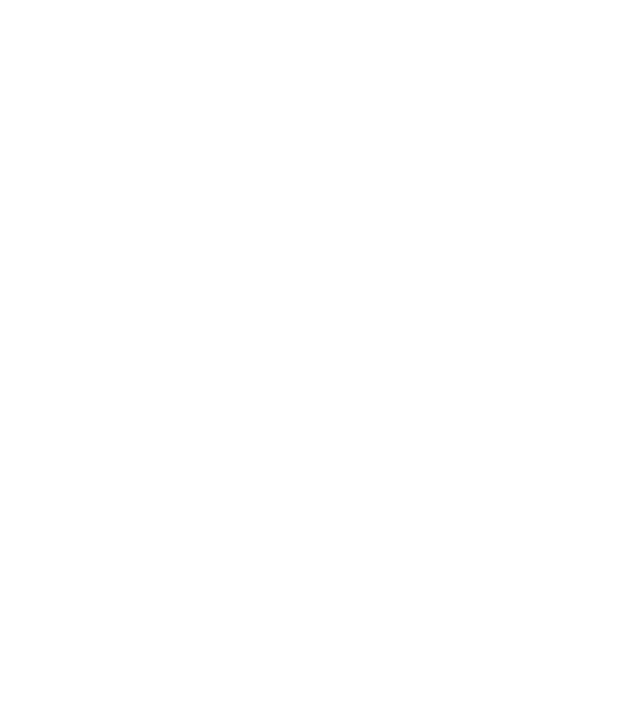
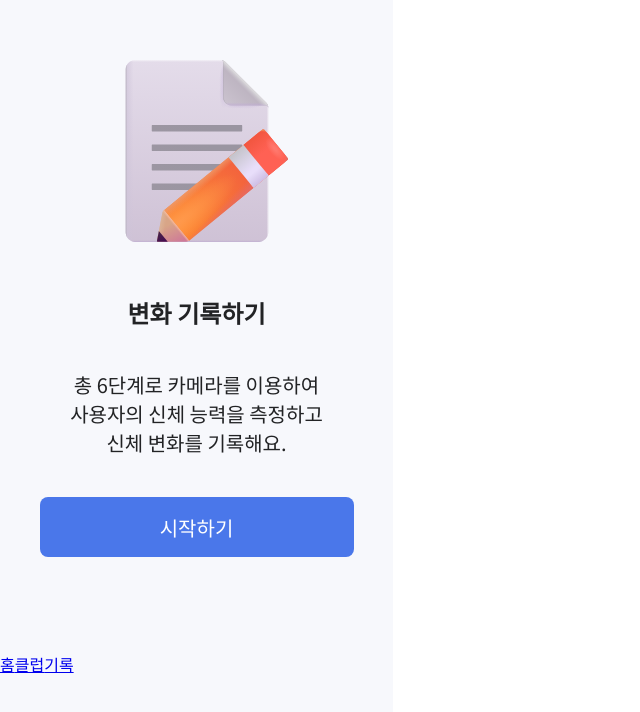
Before and after one commit to JYBESiU/kkangchong-front, a React (Create React App) app: page /record-start in a window 1280 px wide. Before the commit this address had no page. Shown: the part 124-836 px from the top of the page, without its empty margins (0-640 px from the left). Before the commit the page ends 800 px from the top, so only its background shows below. Built offline with nearby package versions, Linux system fonts and the light colour scheme.

Commit message:
record-start 페이지 생성

```diff
--- a/src/Router.tsx
+++ b/src/Router.tsx
@@ -5,12 +5,19 @@ import MeasuringPage from 'pages/MeasuringPage';
 import ClubsPage from 'pages/ClubsPage';
 import ResultPage from 'pages/ResultPage';
 import { MeasurementProvider } from 'components/MeasurementContext';
+import NavigationLayout from 'pages/NavigationLayout';
+import RecordStartPage from 'pages/RecordStartPage';
 
 function Router() {
   return (
     <BrowserRouter>
       <Routes>
-        <Route path="/" element={<Home />} />
+        <Route element={<NavigationLayout />}>
+          <Route path="/" element={<Home />} />
+          <Route path="clubs" element={<ClubsPage />} />
+          <Route path="record-start" element={<RecordStartPage />} />
+        </Route>
+
         <Route
           path="measuring"
           element={
@@ -19,7 +26,6 @@ function Router() {
             </MeasurementProvider>
           }
         />
-        <Route path="clubs" element={<ClubsPage />} />
         <Route path="result" element={<ResultPage />} />
       </Routes>
     </BrowserRouter>
--- /dev/null
+++ b/src/components/shared/BottomNavigation.tsx
@@ -0,0 +1,27 @@
+import { Link, useLocation } from 'react-router-dom';
+
+function BottomNavigation() {
+  const location = useLocation();
+
+  return (
+    <nav style={{ position: 'fixed', bottom: 0, width: '100%' }}>
+      <Link to="/" className={location.pathname === '/' ? 'active' : ''}>
+        홈
+      </Link>
+      <Link
+        to="/clubs"
+        className={location.pathname === '/clubs' ? 'active' : ''}
+      >
+        클럽
+      </Link>
+      <Link
+        to="/record-start"
+        className={location.pathname === '/record-start' ? 'active' : ''}
+      >
+        기록
+      </Link>
+    </nav>
+  );
+}
+
+export default BottomNavigation;
--- /dev/null
+++ b/src/pages/NavigationLayout.tsx
@@ -0,0 +1,13 @@
+import { Outlet } from 'react-router-dom';
+import BottomNavigation from '../components/shared/BottomNavigation';
+
+function NavigationLayout() {
+  return (
+    <div>
+      <Outlet />
+      <BottomNavigation />
+    </div>
+  );
+}
+
+export default NavigationLayout;
--- /dev/null
+++ b/src/pages/RecordStartPage.tsx
@@ -0,0 +1,79 @@
+import styled from '@emotion/styled';
+import { useNavigate } from 'react-router-dom';
+
+import { Button, Text } from 'components/shared';
+import { colors } from 'utils/color';
+import { Icon } from 'components/IconContext';
+
+function RecordStartPage() {
+  const navigate = useNavigate();
+
+  const handleStartButton = () => {
+    navigate('/measuring');
+  };
+
+  return (
+    <Root>
+      <img src={'/images/memo.svg'} width={208} height={208} />
+      <Text fontSize={24} fontWeight={700}>
+        변화 기록하기
+      </Text>
+
+      <Text textAlign={'center'}>
+        총 6단계로 카메라를 이용하여
+        <br />
+        사용자의 신체 능력을 측정하고
+        <br />
+        신체 변화를 기록해요.
+      </Text>
+
+      <Button
+        width={'314px'}
+        height={'60px'}
+        label={'시작하기'}
+        onClick={handleStartButton}
+      />
+    </Root>
+  );
+}
+
+export default RecordStartPage;
+
+const Root = styled.div`
+  display: flex;
+  gap: 40px;
+  flex-direction: column;
+  justify-content: center;
+  align-items: center;
+  height: 100vh;
+  width: 393px;
+  height: 852px;
+  background-color: ${colors.blue1};
+`;
+
+const IconOneElement = (
+  <div
+    style={{
+      width: 88.7,
+      height: 63.9,
+      position: 'absolute',
+      left: 113,
+      top: 189,
+    }}
+  >
+    <Icon icon="PageWithCurl" />
+  </div>
+);
+const IconTwoElement = (
+  <div
+    style={{
+      width: 33.1,
+      height: 53.79,
+      position: 'absolute',
+      left: 77,
+      top: 246,
+    }}
+  >
+    <Icon icon="MagnifyingGlassTiltedRight" />
+  </div>
+);
```
Also changed, not shown: public/images/memo.svg (added).
